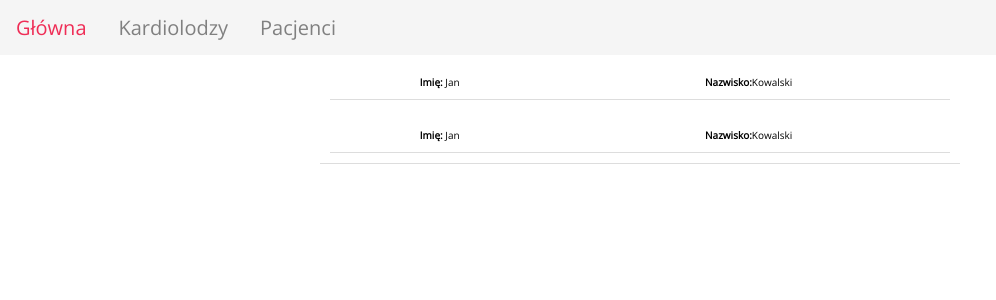
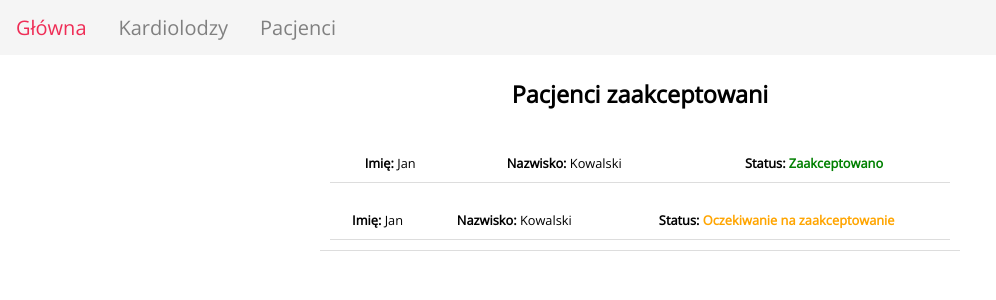
Before and after one commit to Wojtko/-W-ProjektKardiologia, a PHP site: page /administrator_main.php in a window 1280 px wide. Shown: the top 300 px of the page, without its empty margins (0-996 px from the left). Run offline with PHP 8.4, Linux system fonts and the light colour scheme; lists and menus that the app fills with data are empty; some libraries are stand-ins or nearby versions.

Commit message:
Finished admin_main panel

```diff
--- a/src/administrator_main.php
+++ b/src/administrator_main.php
@@ -27,13 +27,20 @@
 	</div>
 
 	<div class="main">
+
+		<h3>Pacjenci zaakceptowani</h1>
+
 		<table id="patient">
 			<thead>
 				<tr>
 					<th>
 						<div class="btn" data-panelid="1">
 							<table>
-								<tr><th><b>Imię: </b>Jan</th> <th><b>Nazwisko:</b>Kowalski</th></tr>
+								<tr>
+									<th><b>Imię: </b>Jan</th>
+									<th><b>Nazwisko: </b>Kowalski</th>
+									<th><b>Status: </b> <b style="color: green;">Zaakceptowano</b></th>
+								</tr>
 							</table>
 						</div>
 
@@ -55,6 +62,19 @@
 									<tr>
 										<th colspan="2">TU BĘDZIE MOŻNA POBRAĆ PLIK</th>
 									</tr>
+									<tr>
+										<th colspan="2">
+											<b>Status:</b>
+
+											<form action="change_status.php" method="post">
+												<input type="radio" name="status" value="Oczekiwanie na zaakceptowanie">Oczekiwanie na zaakceptowanie
+												<input type="radio" name="status" value="Zaakceptowano">Zaakceptowano
+												<input type="radio" name="status" value="Badania">Badania
+												<input type="radio" name="status" value="Oczekiwanie na operacje">Oczekiwanie na operacje <br>
+												<input type="submit" value="Zmień">
+											</form>
+										</th>
+									</tr>
 								</thead>
 							</table>
 						</div>
@@ -66,7 +86,11 @@
 					<th>
 						<div class="btn" data-panelid="2">
 							<table>
-								<tr><th><b>Imię: </b>Jan</th> <th><b>Nazwisko:</b>Kowalski</th></tr>
+								<tr>
+									<th><b>Imię: </b>Jan</th>
+									<th><b>Nazwisko: </b>Kowalski</th>
+									<th><b>Status: </b> <b style="color: orange;">Oczekiwanie na zaakceptowanie</b></th>
+								</tr>
 							</table>
 						</div>
 
@@ -88,6 +112,19 @@
 									<tr>
 										<th colspan="2">TU BĘDZIE MOŻNA POBRAĆ PLIK</th>
 									</tr>
+									<tr>
+										<th colspan="2">
+											<b>Status:</b>
+
+											<form action="change_status.php" method="post">
+												<input type="radio" name="status" value="Oczekiwanie na zaakceptowanie">Oczekiwanie na zaakceptowanie
+												<input type="radio" name="status" value="Zaakceptowano">Zaakceptowano
+												<input type="radio" name="status" value="Badania">Badania
+												<input type="radio" name="status" value="Oczekiwanie na operacje">Oczekiwanie na operacje <br>
+												<input type="submit" value="Zmień">
+											</form>
+										</th>
+									</tr>
 								</thead>
 							</table>
 						</div>
--- a/src/style_admi.css
+++ b/src/style_admi.css
@@ -13,7 +13,7 @@ table
 	border-bottom: 1px solid #ddd;
 	border-collapse: none;
 	width: 100%;
-	font-size: 10px;
+	font-size: 80%;
 }
 
 td,
@@ -66,6 +66,11 @@ li a
     text-decoration: none;
 }
 
+h3
+{
+	text-align: center;
+}
+
 .main
 {
 	width: 50%;
```
